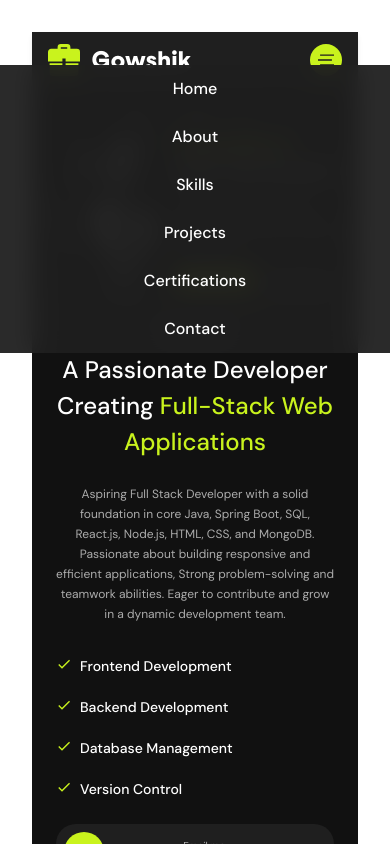
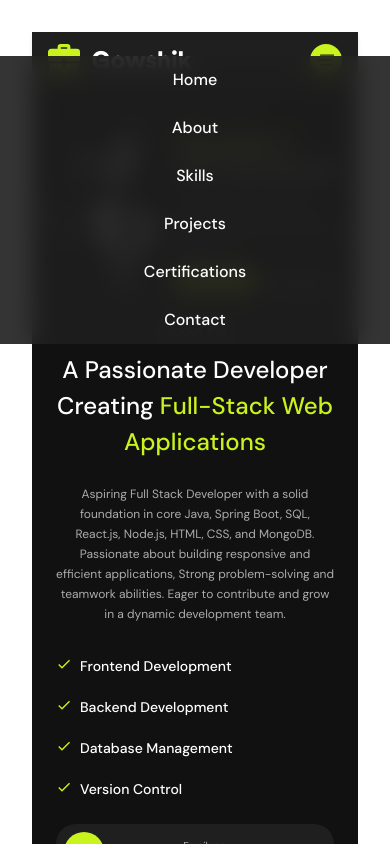
Before and after one commit to pkselva/react_portfolio, a React (Vite) app: page / in a window 390 px wide. Both pictures are taken after a click on the button 326 px from the left and 60 px from the top of the page. Shown: the top 844 px of the page. Built offline with nearby package versions, Linux system fonts and the light colour scheme.

Commit message:
Navigation bar gap fixed

```diff
--- a/src/Components/NavgationBar.jsx
+++ b/src/Components/NavgationBar.jsx
@@ -60,7 +60,7 @@ function NavigationBar() {
         <img src={sideBarIcon} alt="menu toggle" className="w-4 h-4" />
       </button>
 
-      <div className={`fixed top-[65px] left-0 w-full bg-[#1f1f1f]/95 backdrop-blur-md flex flex-col items-center transition-all duration-300 overflow-hidden ${isOpen ? "max-h-[400px] opacity-100" : "max-h-0 opacity-0"}`}>
+      <div className={`fixed top-14 md:top-16 left-0 w-full bg-[#1f1f1f]/90 backdrop-blur-md flex flex-col items-center transition-all duration-300 overflow-hidden ${isOpen ? "max-h-[400px] opacity-100" : "max-h-0 opacity-0"}`}>
         {navList.map((nav, idx) => (
           <Link
             key={idx}
```
